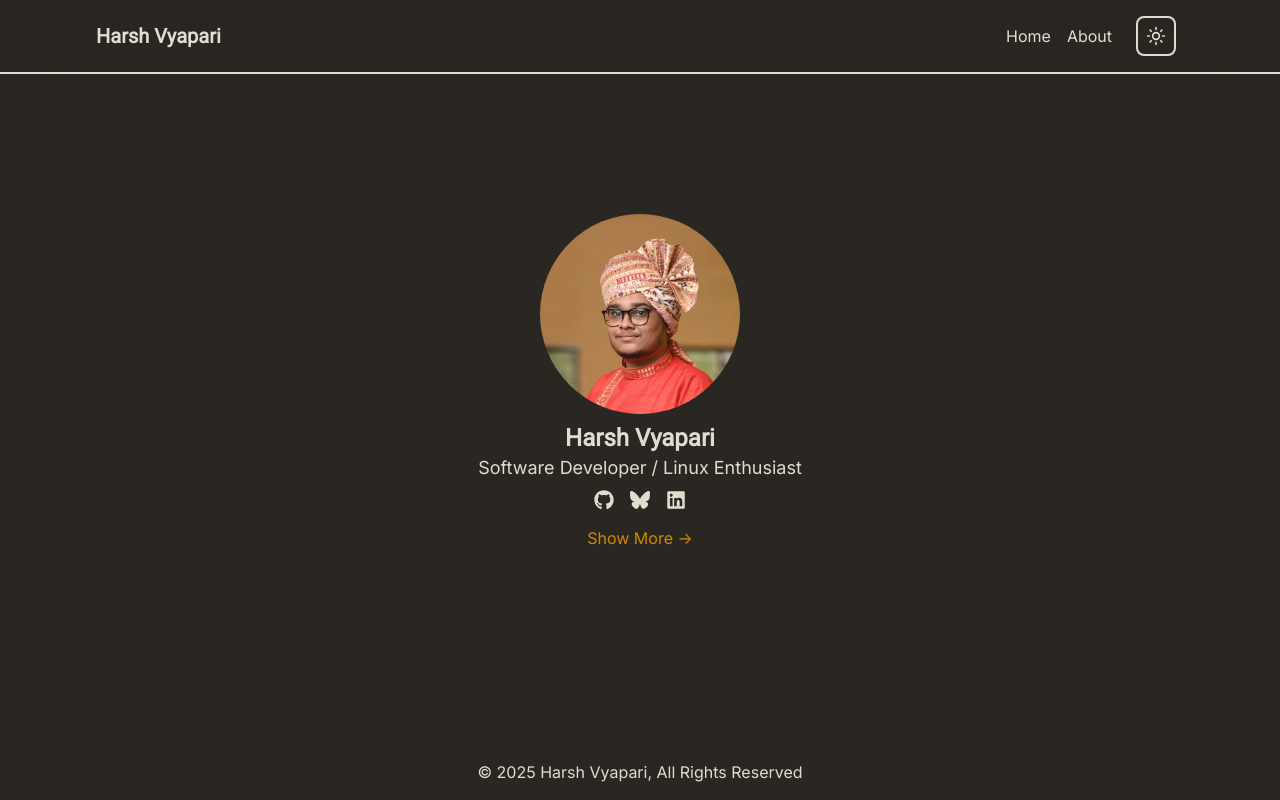
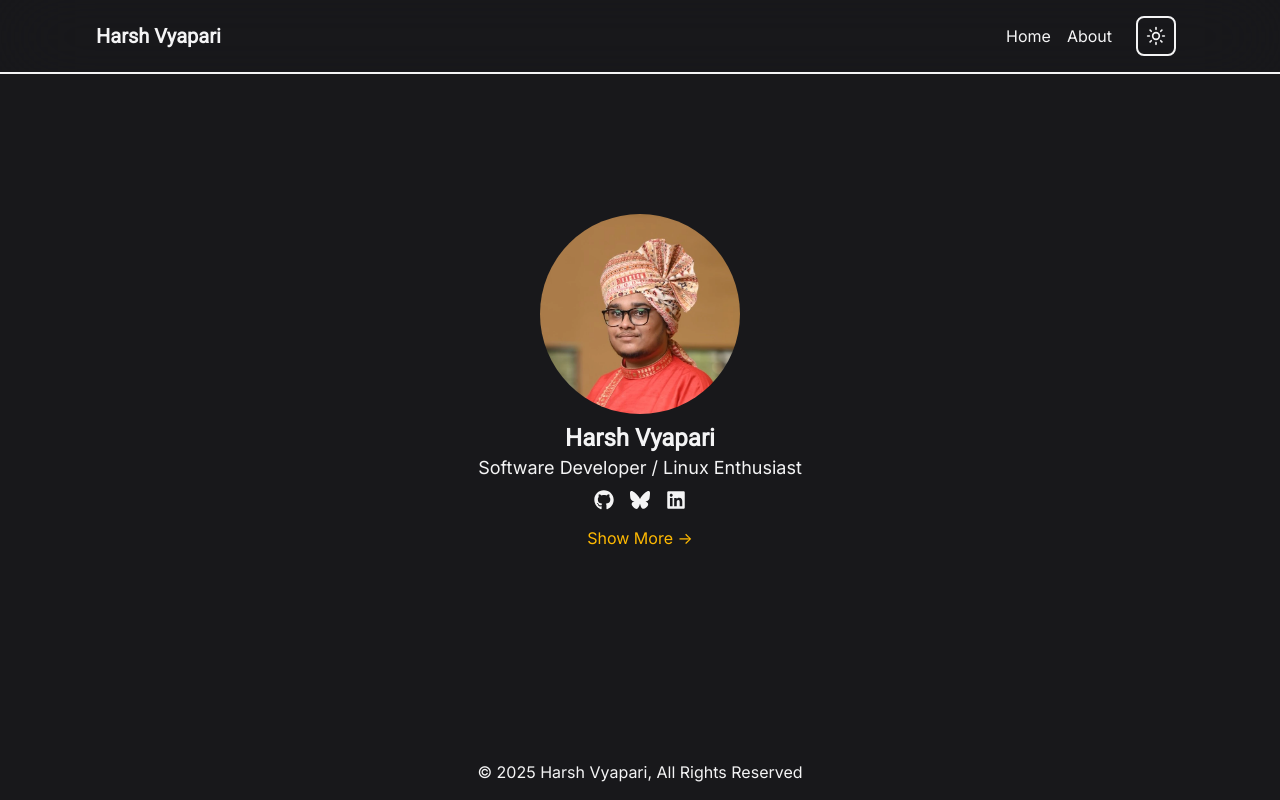
Before and after one commit to harshv5094/my-website, a React (Vite) app: page / in a window 1280 px wide. Built offline with nearby package versions, Linux system fonts and the light colour scheme.

Commit message:
fix(colors): fixing light accent colors and centralize the color

```diff
--- a/index.html
+++ b/index.html
@@ -7,9 +7,7 @@
     <link href="/src/index.css" rel="stylesheet" />
   </head>
 
-  <body
-    class="bg-gruvbox-bg text-gruvbox-fg dark:bg-gruvbox-bg dark:text-gruvbox-fg"
-  >
+  <body class="bg-theme-bg text-theme-fg dark:bg-theme-bg dark:text-theme-fg">
     <main class="flex flex-col min-h-screen" id="root"></main>
     <script type="module" src="/src/main.tsx"></script>
   </body>
--- a/src/components/Header.tsx
+++ b/src/components/Header.tsx
@@ -26,13 +26,13 @@ function Header() {
           <div className="hidden md:flex space-x-4 px-4">
             <Link
               to="/"
-              className="hover:underline hover:text-yellow-600 dark:hover:text-yellow-500"
+              className="hover:underline hover:text-accent dark:hover:text-accent"
             >
               Home
             </Link>
             <Link
               to="/about"
-              className="hover:underline hover:text-yellow-600 dark:hover:text-yellow-500"
+              className="hover:underline hover:text-accent dark:hover:text-accent"
             >
               About
             </Link>
@@ -44,9 +44,9 @@ function Header() {
             onClick={toggleTheme}
             aria-label="theme-toggle-button"
             className="p-2 mx-2 rounded-lg border-2
-            hover:bg-yellow-600 hover:border-yellow-600
-            dark:hover:bg-yellow-500 dark:hover:border-yellow-500
-            dark:hover:text-gruvbox-bg hover:text-gruvbox-bg"
+            hover:bg-accent hover:border-accent
+            dark:hover:bg-accent dark:hover:border-accent
+            dark:hover:text-theme-bg hover:text-theme-bg"
           >
             {theme === 'light' ? (
               <LuMoon className="h-5 w-5" />
@@ -61,9 +61,9 @@ function Header() {
             onClick={() => setOpen(!open)}
             aria-label="dropdown-menu"
             className="md:hidden p-2 mx-2 rounded-lg border-2
-            hover:bg-yellow-600 hover:border-yellow-600
-            dark:hover:bg-yellow-500 dark:hover:border-yellow-500
-            dark:hover:text-gruvbox-bg hover:text-gruvbox-bg"
+            hover:bg-accent hover:border-accent
+            dark:hover:bg-accent dark:hover:border-accent
+            dark:hover:text-theme-bg hover:text-theme-bg"
           >
             <AnimatePresence mode="wait" initial={false}>
               <motion.div
@@ -92,7 +92,7 @@ function Header() {
             animate={{ opacity: 1, y: 0 }}
             exit={{ opacity: 0, y: -10 }}
             transition={{ duration: 0.25 }}
-            className="md:hidden mt-2 flex flex-col space-y-2 border-t pt-2"
+            className="md:hidden mt-2 flex flex-col space-y-2 border-t pt-2 hover:text-yellow-500 dark:hover:text-yellow-600"
           >
             <Link
               to="/"
--- a/src/components/SocialIcons.tsx
+++ b/src/components/SocialIcons.tsx
@@ -11,7 +11,7 @@ function SocialIcons({ url, Icon }: SocialIconsProps) {
       href={url}
       target="_blank"
       rel="noopener noreferrer"
-      className="inline-flex items-center justify-center hover:bg-gruvbox-yellow dark:hover:bg-gruvbox-yellow hover:text-gruvbox-bg dark:hover:text-gruvbox-bg p-2 rounded-full transition-colors"
+      className="inline-flex items-center justify-center hover:bg-accent dark:hover:bg-accent hover:text-theme-bg dark:hover:text-theme-bg p-2 rounded-full transition-colors"
       aria-label="social-media-buttons"
     >
       <Icon className="h-5 w-5" />
--- a/src/index.css
+++ b/src/index.css
@@ -1,38 +1,25 @@
-/* Importing My Fonts */
+/* Fonts */
 @import '@fontsource/jetbrains-mono';
 @import '@fontsource/inter';
 @import '@fontsource/roboto';
 
-/* Importing Tailwind Css Configuration */
+/* Tailwind */
 @import 'tailwindcss';
 
 @theme {
   --font-sans: 'Inter', system-ui, sans-serif;
   --font-serif: 'Roboto', Georgia, Cambria, serif;
   --font-mono: 'JetBrains Mono', monospace;
-  /* Base (Light mode by default) */
-  --color-gruvbox-bg: hsl(45, 35%, 85%); /* light bg0 */
-  --color-gruvbox-fg: hsl(20, 15%, 20%); /* dark fg */
 
-  --color-gruvbox-red: hsl(0, 65%, 60%);
-  --color-gruvbox-green: hsl(75, 35%, 55%);
-  --color-gruvbox-yellow: hsl(45, 65%, 60%);
-  --color-gruvbox-blue: hsl(200, 35%, 55%);
-  --color-gruvbox-purple: hsl(300, 25%, 60%);
-  --color-gruvbox-aqua: hsl(175, 35%, 55%);
-  --color-gruvbox-orange: hsl(30, 65%, 55%);
+  /* Base (light) */
+  --color-theme-bg: theme(--color-zinc-100); /* light background */
+  --color-theme-fg: theme(--color-zinc-900); /* dark text */
+  --color-accent: theme(--color-amber-600);
 }
 
-/* === DARK CLASS SUPPORT === */
-.dark {
-  --color-gruvbox-bg: hsl(30, 10%, 15%); /* dark bg0 */
-  --color-gruvbox-fg: hsl(40, 25%, 85%); /* light fg */
-
-  --color-gruvbox-red: hsl(0, 60%, 65%);
-  --color-gruvbox-green: hsl(75, 45%, 65%);
-  --color-gruvbox-yellow: hsl(45, 75%, 65%);
-  --color-gruvbox-blue: hsl(200, 45%, 65%);
-  --color-gruvbox-purple: hsl(300, 35%, 70%);
-  --color-gruvbox-aqua: hsl(175, 45%, 65%);
-  --color-gruvbox-orange: hsl(30, 70%, 65%);
+/* Dark overrides */
+:root.dark {
+  --color-theme-bg: theme(--color-zinc-900); /* dark background */
+  --color-theme-fg: theme(--color-zinc-100); /* light text */
+  --color-accent: theme(--color-amber-400);
 }
--- a/src/pages/404.tsx
+++ b/src/pages/404.tsx
@@ -13,7 +13,7 @@ function NotFound() {
           <div>
             <Link
               to="/"
-              className="hover:underline text-yellow-600 dark:text-yellow-500"
+              className="hover:underline text-accent dark:text-accent"
             >
               Go To Home
             </Link>
--- a/src/pages/About.tsx
+++ b/src/pages/About.tsx
@@ -49,7 +49,7 @@ function About() {
                 <a
                   target="_blank"
                   href="https://github.com/harshv5094"
-                  className="hover:underline text-yellow-600 dark:text-yellow-500"
+                  className="hover:underline text-accent dark:text-accent"
                 >
                   GitHub
                 </a>{' '}
@@ -57,7 +57,7 @@ function About() {
                 <a
                   target="_blank"
                   href="https://bsky.app/profile/harshv5094.bsky.social"
-                  className="hover:underline text-yellow-600 dark:text-yellow-500"
+                  className="hover:underline text-accent dark:text-accent"
                 >
                   Bluesky
                 </a>{' '}
@@ -65,7 +65,7 @@ function About() {
                 <a
                   target="_blank"
                   href="https://linkedin.com/in/harshv5094"
-                  className="hover:underline text-yellow-600 dark:text-yellow-500"
+                  className="hover:underline text-accent dark:text-accent"
                 >
                   Linkedin
                 </a>{' '}
@@ -76,7 +76,7 @@ function About() {
                   target="_blank"
                   href="https://raw.githubusercontent.com/harshv5094/harshv5094/refs/heads/main/git-sign-public.asc"
                 >
-                  <code className="text-yellow-600 dark:text-yellow-500 hover:underline">
+                  <code className="text-accent dark:text-accent hover:underline">
                     525F AC3D 751C F169 E31C 0E43 A897 C10C 48C4 E722
                   </code>
                 </a>
@@ -92,7 +92,7 @@ function About() {
                 GitHub Followers:{' '}
                 <a
                   target="_blank"
-                  className="hover:underline text-yellow-600 dark:text-yellow-500"
+                  className="hover:underline text-accent dark:text-accent"
                   href="https://github.com/harshv5094?tab=followers"
                 >
                   {stats.followers}
@@ -102,7 +102,7 @@ function About() {
                 GitHub Following:{' '}
                 <a
                   target="_blank"
-                  className="hover:underline text-yellow-600 dark:text-yellow-500"
+                  className="hover:underline text-accent dark:text-accent"
                   href="https://github.com/harshv5094?tab=following"
                 >
                   {stats.following}
--- a/src/pages/Home.tsx
+++ b/src/pages/Home.tsx
@@ -44,7 +44,7 @@ function Home() {
           <section className="mt-2">
             <Link
               to={'/about'}
-              className="hover:underline text-yellow-600 dark:text-yellow-500"
+              className="hover:underline text-accent dark:text-accent"
             >
               Show More {'->'}
             </Link>
```
